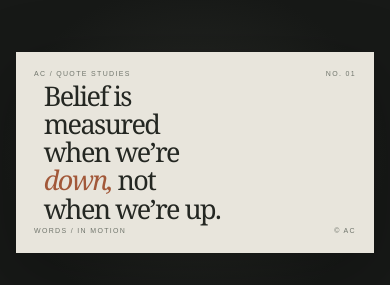
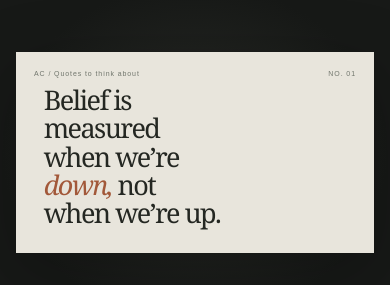
Before and after one commit to mralexcheeseman/alex-experience-lab, a Next.js app: page /quotes in a window 390 px wide. Shown: the part 484-769 px from the top of the page. Built offline with nearby package versions, Linux system fonts and the light colour scheme.

Commit message:
Refine quote canvas labels

```diff
--- a/app/quotes/quote-lab.tsx
+++ b/app/quotes/quote-lab.tsx
@@ -227,7 +227,7 @@ function Preview({ quote, treatment, theme, format, speed, intensity, playhead }
         }}
         onPointerLeave={() => { rawX.set(0); rawY.set(0); }}
       >
-        <div className={styles.stageTop}><span>AC / QUOTE STUDIES</span><span>NO. 0{treatments.findIndex((item) => item.id === treatment) + 1}</span></div>
+        <div className={styles.stageTop}><span>AC / Quotes to think about</span><span>NO. 0{treatments.findIndex((item) => item.id === treatment) + 1}</span></div>
         <div className={styles.stageCenter}>
           <AnimatePresence mode="wait">
             <motion.div
@@ -240,7 +240,6 @@ function Preview({ quote, treatment, theme, format, speed, intensity, playhead }
             </motion.div>
           </AnimatePresence>
         </div>
-        <div className={styles.stageBottom}><span>WORDS / IN MOTION</span><span>© AC</span></div>
       </div>
     </div>
   );
--- a/app/quotes/quotes.module.css
+++ b/app/quotes/quotes.module.css
@@ -60,8 +60,7 @@
 .stageFrame[data-theme="dark"] { --stage-bg: #1d211e; --stage-fg: #eeece3; --stage-muted: #929b91; --stage-accent: #d8a66f; }
 .stageFrame[data-format="instagram"] { width: min(100%, 440px); aspect-ratio: 4 / 5; }
 .stageFrame[data-format="tiktok"] { width: min(100%, 325px); aspect-ratio: 9 / 16; }
-.stageTop,.stageBottom { display: flex; align-items: center; justify-content: space-between; gap: 15px; font-size: clamp(7px, .65vw, 9px); line-height: 1.2; letter-spacing: .19em; color: var(--stage-muted); white-space: nowrap; }
-.stageBottom { margin-top: auto; }
+.stageTop { display: flex; align-items: center; justify-content: space-between; gap: 15px; font-size: clamp(7px, .65vw, 9px); line-height: 1.2; letter-spacing: .13em; color: var(--stage-muted); white-space: nowrap; }
 .stageCenter { flex: 1; display: flex; align-items: center; justify-content: center; min-height: 0; padding: 15px 5%; }
 .motionLayer { width: 100%; position: relative; }
 .quoteText { font: 400 clamp(33px, 3.7vw, 64px)/1.04 Georgia, 'Times New Roman', serif; letter-spacing: -.058em; margin: 0; max-width: 12.5ch; text-wrap: balance; }
@@ -174,7 +173,7 @@
   .stageFrame[data-format="web"] .accentStroke { height: 16px; margin-top: 0; }
   .stageFrame[data-format="web"] .handwrittenNote { display: none; }
   .stageCenter { padding: 12px 3%; }
-  .stageTop,.stageBottom { font-size: 7px; }
+  .stageTop { font-size: 7px; }
   .previewFooter { padding: 15px 18px; }
   .previewFooter > div { display: block; }
   .previewFooter > div span { display: block; margin-top: 3px; }
```
